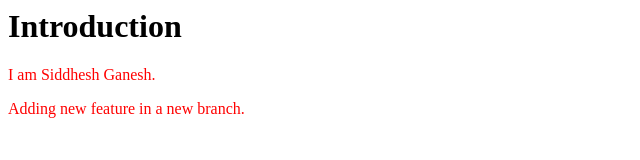
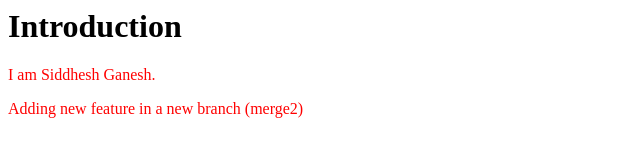
Before and after one commit to Siddhesh-02/localRepo, a plain HTML site: page index.html in a window 1280 px wide. Shown: the full height of the page, 0-640 px from the left. Drawn offline with Linux system fonts and the light colour scheme.

Commit message:
Adding conflict

```diff
--- a/index.html
+++ b/index.html
@@ -7,6 +7,6 @@
     <h1>Introduction</h1>
     <p>I am Siddhesh Ganesh.</p>
 
-    <p>Adding new feature in a new branch.</p>
+    <p>Adding new feature in a new branch (merge2)</p>
 </body>
 </html>
```
